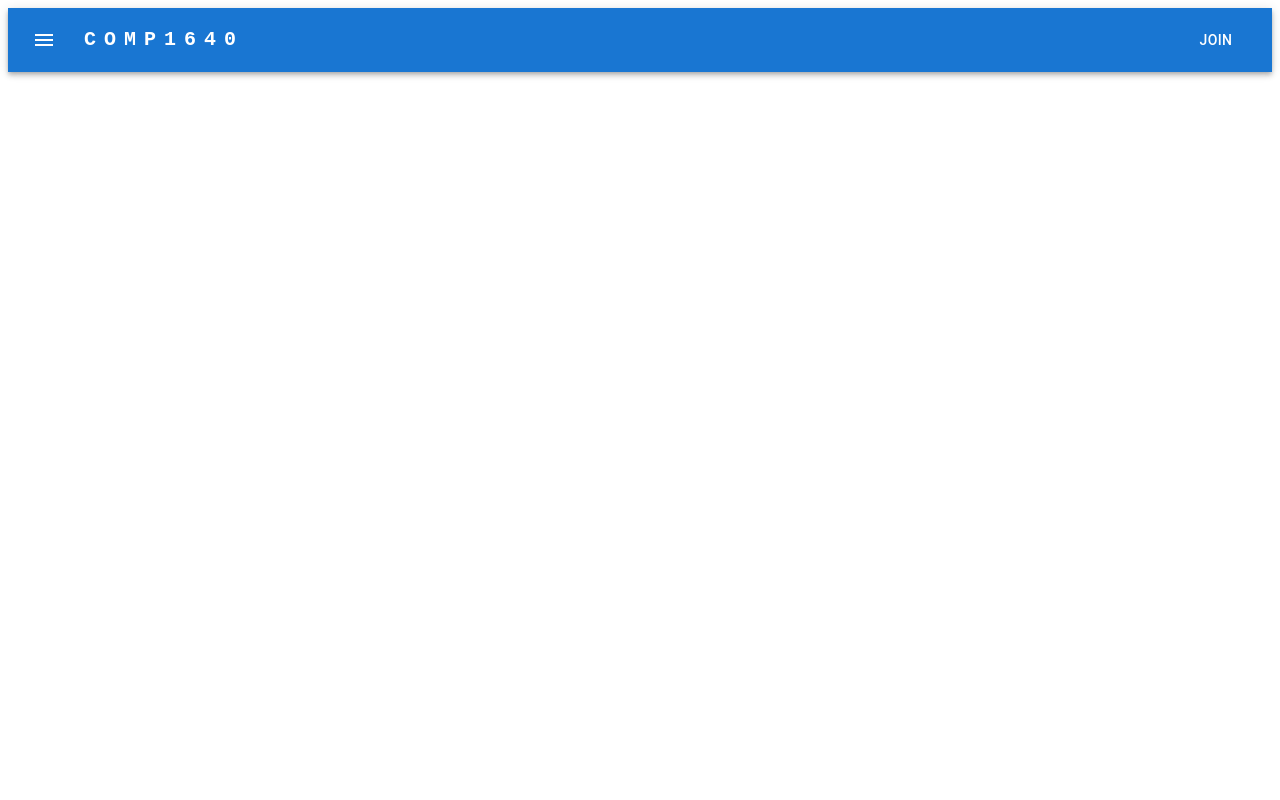
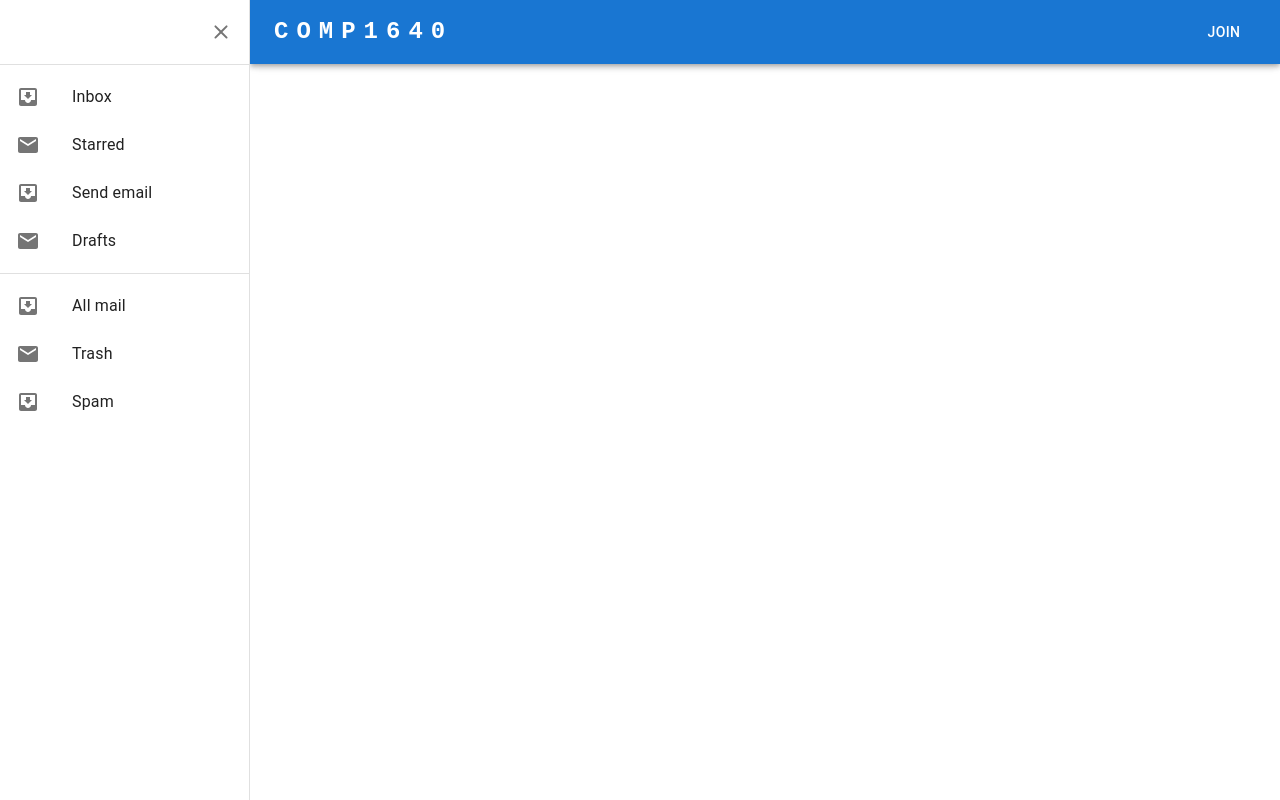
Before and after one commit to Trumg/COMP1640FE, a React (Vite) app: page / in a window 1280 px wide. Both pictures are taken after a click on the button "open drawer". Built offline with nearby package versions, Linux system fonts and the light colour scheme.

Commit message:
Update AppHeader

```diff
--- a/src/Components/Header/AppHeader/AppHeader.tsx
+++ b/src/Components/Header/AppHeader/AppHeader.tsx
@@ -1,28 +1,104 @@
+import * as React from "react";
+import { styled, useTheme } from "@mui/material/styles";
 import { Link } from "react-router-dom";
-import AppBar from "@mui/material/AppBar";
 import Box from "@mui/material/Box";
+import Drawer from "@mui/material/Drawer";
+import CssBaseline from "@mui/material/CssBaseline";
+import MuiAppBar, { AppBarProps as MuiAppBarProps } from "@mui/material/AppBar";
 import Toolbar from "@mui/material/Toolbar";
+import Button from "@mui/material/Button";
+import List from "@mui/material/List";
+import Divider from "@mui/material/Divider";
+import IconButton from "@mui/material/IconButton";
+import MenuRoundedIcon from "@mui/icons-material/MenuRounded";
+import CloseRoundedIcon from "@mui/icons-material/CloseRounded";
 import Typography from "@mui/material/Typography";
-import Button from "@mui/material/Button";
-import IconButton from "@mui/material/IconButton";
-import MenuIcon from "@mui/icons-material/Menu";
+import ListItem from "@mui/material/ListItem";
+import ListItemButton from "@mui/material/ListItemButton";
+import ListItemIcon from "@mui/material/ListItemIcon";
+import ListItemText from "@mui/material/ListItemText";
+import InboxIcon from "@mui/icons-material/MoveToInbox";
+import MailIcon from "@mui/icons-material/Mail";
+
+const drawerWidth = 250;
+
+const Main = styled("main", { shouldForwardProp: (prop) => prop !== "open" })<{
+  open?: boolean;
+}>(({ theme, open }) => ({
+  flexGrow: 1,
+  padding: theme.spacing(3),
+  transition: theme.transitions.create("margin", {
+    easing: theme.transitions.easing.sharp,
+    duration: theme.transitions.duration.leavingScreen,
+  }),
+  marginLeft: `-${drawerWidth}px`,
+  ...(open && {
+    transition: theme.transitions.create("margin", {
+      easing: theme.transitions.easing.easeOut,
+      duration: theme.transitions.duration.enteringScreen,
+    }),
+    marginLeft: 0,
+  }),
+}));
+
+interface AppBarProps extends MuiAppBarProps {
+  open?: boolean;
+}
+
+const AppBar = styled(MuiAppBar, {
+  shouldForwardProp: (prop) => prop !== "open",
+})<AppBarProps>(({ theme, open }) => ({
+  transition: theme.transitions.create(["margin", "width"], {
+    easing: theme.transitions.easing.sharp,
+    duration: theme.transitions.duration.leavingScreen,
+  }),
+  ...(open && {
+    width: `calc(100% - ${drawerWidth}px)`,
+    marginLeft: `${drawerWidth}px`,
+    transition: theme.transitions.create(["margin", "width"], {
+      easing: theme.transitions.easing.easeOut,
+      duration: theme.transitions.duration.enteringScreen,
+    }),
+  }),
+}));
+
+const DrawerHeader = styled("div")(({ theme }) => ({
+  display: "flex",
+  alignItems: "center",
+  padding: theme.spacing(0, 1),
+  // necessary for content to be below app bar
+  ...theme.mixins.toolbar,
+  justifyContent: "flex-end",
+}));
 
 function AppHeader() {
+  const theme = useTheme();
+  const [open, setOpen] = React.useState(false);
+
+  const handleDrawerOpen = () => {
+    setOpen(true);
+  };
+
+  const handleDrawerClose = () => {
+    setOpen(false);
+  };
+
   return (
-    <Box sx={{ flexGrow: 1 }}>
-      <AppBar position="static">
+    <Box sx={{ display: "flex" }}>
+      <CssBaseline />
+      <AppBar position="fixed" open={open}>
         <Toolbar>
           <IconButton
-            size="large"
+            color="inherit"
+            aria-label="open drawer"
+            onClick={handleDrawerOpen}
             edge="start"
-            color="inherit"
-            aria-label="menu"
-            sx={{ mr: 2 }}
+            sx={{ mr: 2, ...(open && { display: "none" }) }}
           >
-            <MenuIcon />
+            <MenuRoundedIcon />
           </IconButton>
           <Typography
-            variant="h6"
+            variant="h5"
             component="div"
             sx={{
               flexGrow: 1,
@@ -56,6 +132,58 @@ function AppHeader() {
           </Button>
         </Toolbar>
       </AppBar>
+      <Drawer
+        sx={{
+          width: drawerWidth,
+          flexShrink: 0,
+          "& .MuiDrawer-paper": {
+            width: drawerWidth,
+            boxSizing: "border-box",
+          },
+        }}
+        variant="persistent"
+        anchor="left"
+        open={open}
+      >
+        <DrawerHeader>
+          <IconButton onClick={handleDrawerClose}>
+            {theme.direction === "ltr" ? (
+              <CloseRoundedIcon />
+            ) : (
+              <CloseRoundedIcon />
+            )}
+          </IconButton>
+        </DrawerHeader>
+        <Divider />
+        <List>
+          {["Inbox", "Starred", "Send email", "Drafts"].map((text, index) => (
+            <ListItem key={text} disablePadding>
+              <ListItemButton>
+                <ListItemIcon>
+                  {index % 2 === 0 ? <InboxIcon /> : <MailIcon />}
+                </ListItemIcon>
+                <ListItemText primary={text} />
+              </ListItemButton>
+            </ListItem>
+          ))}
+        </List>
+        <Divider />
+        <List>
+          {["All mail", "Trash", "Spam"].map((text, index) => (
+            <ListItem key={text} disablePadding>
+              <ListItemButton>
+                <ListItemIcon>
+                  {index % 2 === 0 ? <InboxIcon /> : <MailIcon />}
+                </ListItemIcon>
+                <ListItemText primary={text} />
+              </ListItemButton>
+            </ListItem>
+          ))}
+        </List>
+      </Drawer>
+      <Main open={open}>
+        <DrawerHeader />
+      </Main>
     </Box>
   );
 }
```
